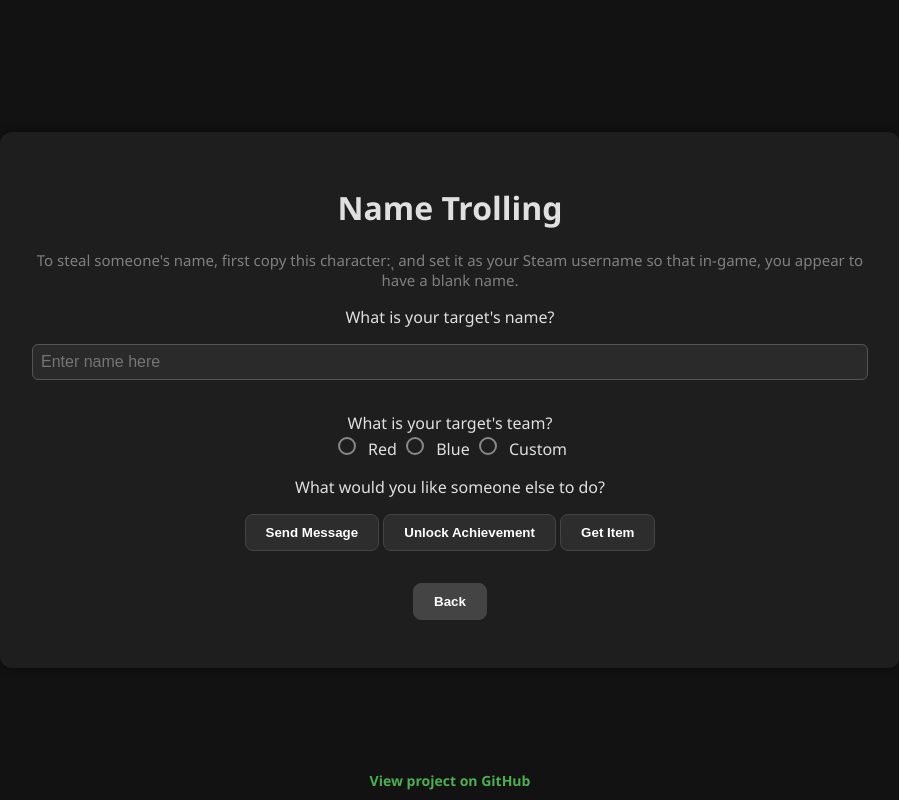
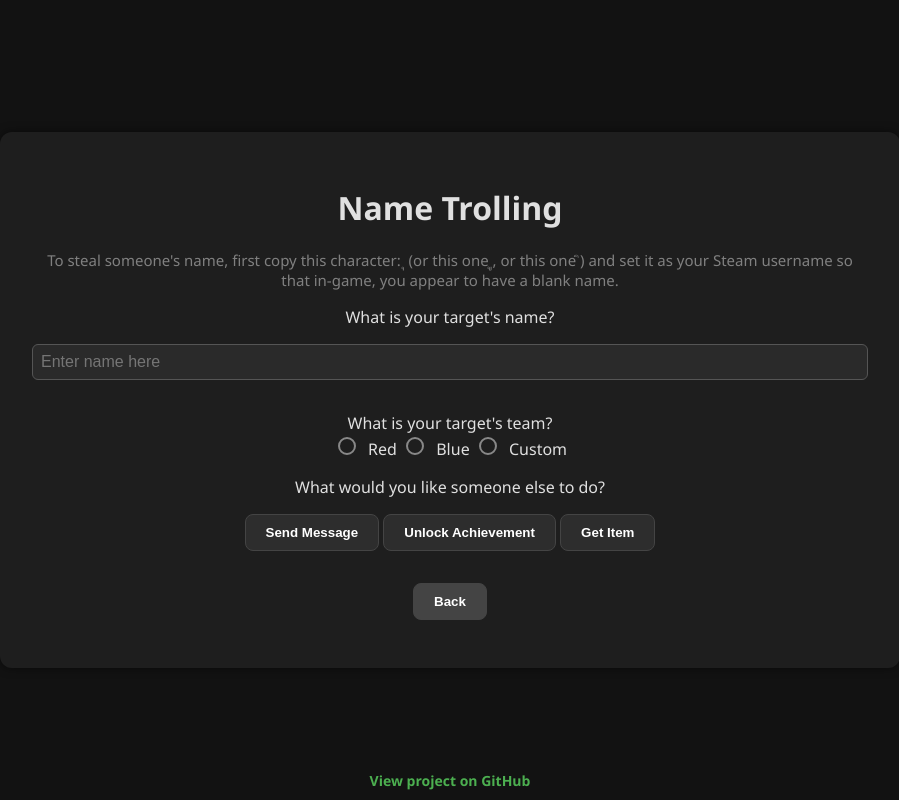
Before and after one commit to JBOSS-64/tf2-colored-chat-trolling-tool, a plain HTML site: page index.html in a window 1280 px wide. Both pictures are taken after a click on the button "Name Steal". Shown: the whole page, without its empty margins (190-1089 px from the left). Drawn offline with Linux system fonts and the light colour scheme.

Commit message:
Update index.html
Updated charachters that you can use

```diff
--- a/index.html
+++ b/index.html
@@ -40,7 +40,7 @@
 <div id="nameTrollPage" class="page" style="display: none">
   <h1>Name Trolling</h1>
   <p class="instructions">
-    To steal someone's name, first copy this character: ุ and set it as your
+    To steal someone's name, first copy this character: ุ (or this one ู, or this one  ิ) and set it as your
     Steam username so that in-game, you appear to have a blank name.
   </p>
   <p>What is your target's name?</p>
```
